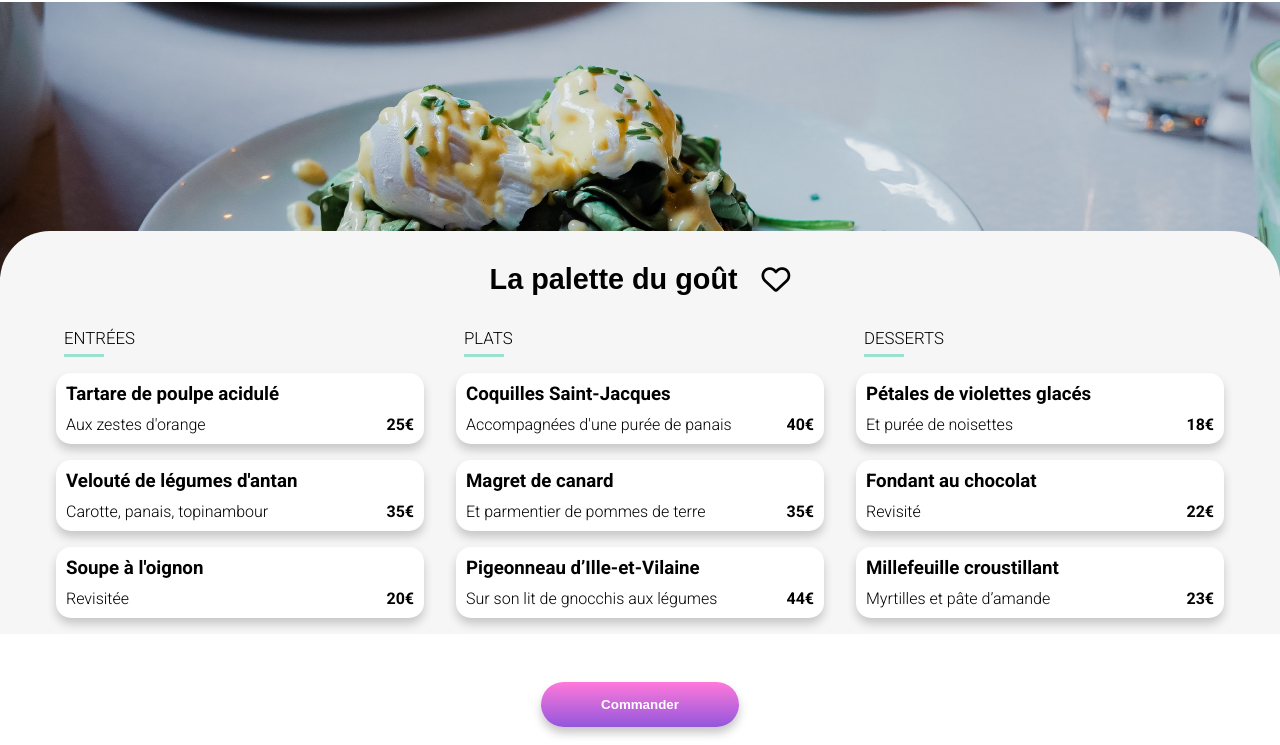
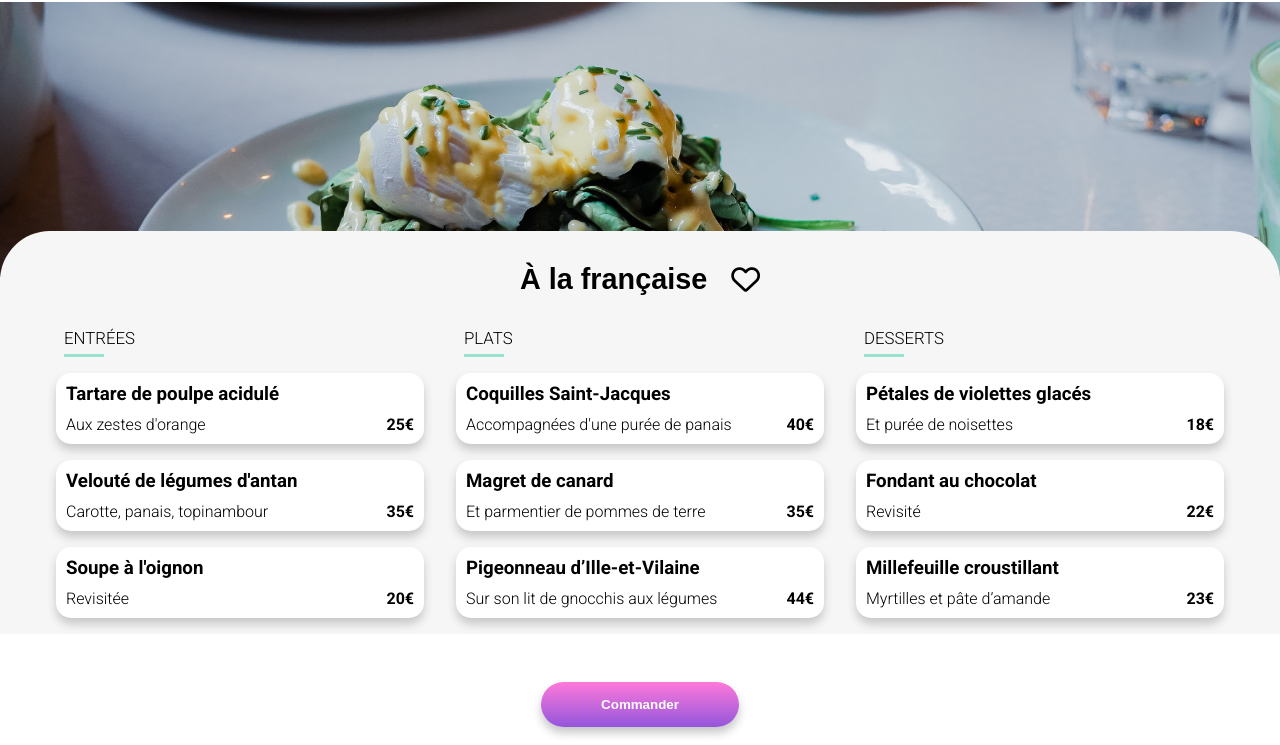
Before and after one commit to Philippe-devfr/philippetouzelet_3_23022021, a website: page a-la-française.html in a window 1280 px wide. Shown: the part 55-800 px from the top of the page. Drawn offline with Linux system fonts and the light colour scheme; a web font is replaced by a local one.

Commit message:
modif menu title

```diff
--- a/a-la-française.html
+++ b/a-la-française.html
@@ -30,7 +30,7 @@
 <main class="containerMenu">
     <div class="menu">
         <div class="menu__title">
-            <h1>La palette du goût</h1>
+            <h1>À la française</h1>
             <span><i class="far fa-heart fa-2x"></i></span>
         </div>
         <div class="starter">
```
Also changed, not shown: index.html (+1 -1 lines), le-delice-des-sens.html (+1 -1 lines).
